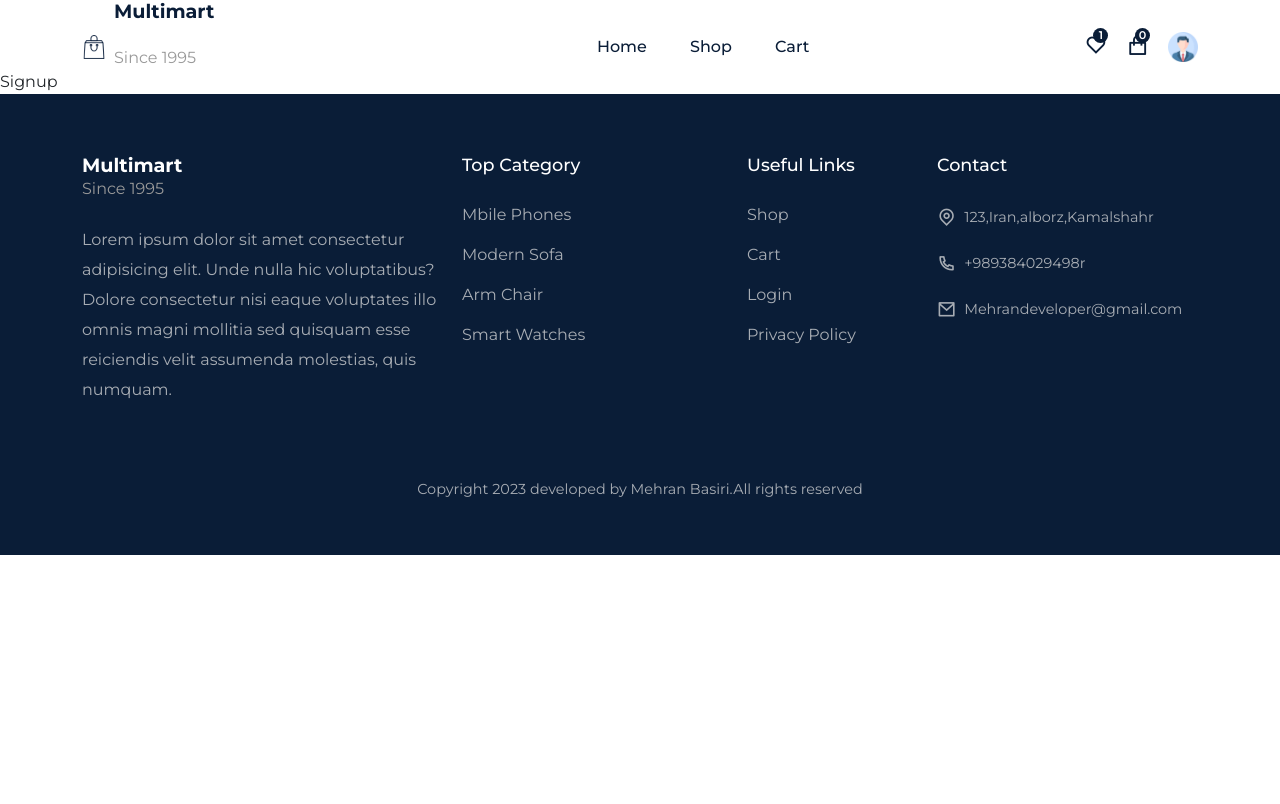
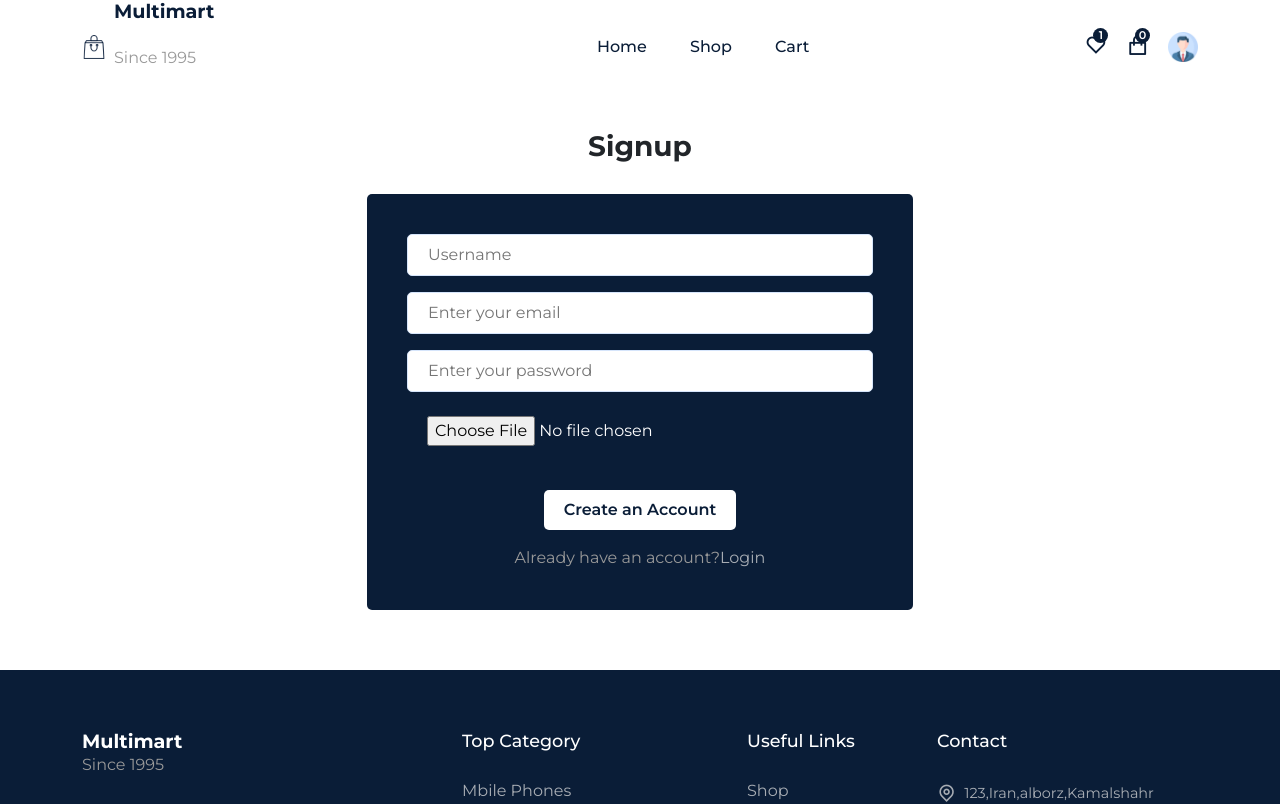
Before and after one commit to mehranbasiri/Multimart-Ecommerce, a React (Create React App) app: page /signup in a window 1280 px wide. Shown: the top 804 px of the page. Built offline with nearby package versions, Linux system fonts and the light colour scheme.

Commit message:
create login and signup part

```diff
--- a/package.json
+++ b/package.json
@@ -8,6 +8,7 @@
     "@testing-library/react": "^13.4.0",
     "@testing-library/user-event": "^13.5.0",
     "bootstrap": "^5.2.1",
+    "firebase": "^10.1.0",
     "framer-motion": "^7.10.3",
     "react": "^18.2.0",
     "react-dom": "^18.2.0",
--- a/src/components/pages/Login.jsx
+++ b/src/components/pages/Login.jsx
@@ -1,9 +1,53 @@
-import React from 'react'
+import React, { useState } from "react";
+import Helmett from "../Helmet/Helmett";
+import { Container, Row, Col, Form, FormGroup } from "reactstrap";
+import { Link } from "react-router-dom";
+import "../../styles/Login.css";
+import { signInWithEmailAndPassword } from "firebase/auth";
+import { auth } from "../../firebase.config";
+import { toast } from "react-toastify";
+const Login = () => {
+  const [email, setEmail] = useState("");
+  const [password, setPassword] = useState("");
+  return (
+    <Helmett title="Login">
+      <section>
+        <Container>
+          <Row>
+            <Col lg="6" className="m-auto text-center">
+              <h3 className="fw-bold mb-4">Login</h3>
+              <Form className="auth__form">
+                <FormGroup className="form__group">
+                  <input
+                    type="email"
+                    placeholder="Enter your email"
+                    value={email}
+                    onChange={(e) => setEmail(e.target.value)}
+                  />
+                </FormGroup>
+                <FormGroup className="form__group">
+                  <input
+                    type="password"
+                    placeholder="Enter your password"
+                    value={password}
+                    onChange={(e) => setPassword(e.target.value)}
+                  />
+                </FormGroup>
+                <button type="submit" className="buy__btn auth__btn mb-3">
+                  Login
+                </button>
 
-const Login = () => {
-  return (
-    <div>Login</div>
-  )
-}
+                <p>
+                  Don`t have an account?
+                  <Link to="/signup">Create an account</Link>
+                </p>
+              </Form>
+            </Col>
+          </Row>
+        </Container>
+      </section>
+    </Helmett>
+  );
+};
 
-export default Login
+export default Login;
--- a/src/components/pages/Signup.jsx
+++ b/src/components/pages/Signup.jsx
@@ -1,9 +1,126 @@
-import React from 'react'
+import React, { useState } from "react";
+import Helmett from "../Helmet/Helmett";
+import { Container, Row, Col, Form, FormGroup } from "reactstrap";
+import { Link } from "react-router-dom";
+import "../../styles/Login.css";
 
+import { createUserWithEmailAndPassword, updateProfile } from "firebase/auth";
+import { auth } from "../../firebase.config";
+import { ref, uploadBytesResumable, getDownloadURL } from "firebase/storage";
+import { storage } from "../../firebase.config";
+import { toast } from "react-toastify";
+import { setDoc, doc } from "firebase/firestore";
+import { db } from "../../firebase.config";
+import { useNavigate } from "react-router-dom";
 const Signup = () => {
+  const [email, setEmail] = useState("");
+  const [password, setPassword] = useState("");
+  const [username, setUsername] = useState("");
+  const [file, setFile] = useState(null);
+  const [loading, setLoading] = useState(false);
+  const navigate = useNavigate();
+  const signup = async (e) => {
+    e.preventDefault();
+    setLoading(true);
+    try {
+      const userCredential = await createUserWithEmailAndPassword(
+        auth,
+        email,
+        password
+      );
+      const user = userCredential.user;
+      const storageRef = ref(
+        storage,
+        `images/${Date.now() + Date.now() + username}`
+      );
+      const uploadTask = uploadBytesResumable(storageRef, file);
+      uploadTask.on(
+        (error) => {
+          toast.error(error.message);
+        },
+        () => {
+          getDownloadURL(uploadTask.snapshot.ref).then(async (downloadURL) => {
+            await updateProfile(user, {
+              displayName: username,
+              photoURL: downloadURL,
+            });
+            //store user data in firestore database
+            await setDoc(doc(db, "users", user.uid), {
+              uid: user.uid,
+              displayName: username,
+              email,
+              photoURL: downloadURL,
+            });
+          });
+        }
+      );
+      setLoading(false);
+      toast.success("Account created");
+      navigate("/login");
+    } catch (error) {
+      setLoading(false);
+      toast.error("something went wrong");
+    }
+  };
   return (
-    <div>Signup</div>
-  )
-}
+    <Helmett title="Signup">
+      <section>
+        <Container>
+          <Row>
+            {loading ? (
+              <Col lg="12" className="text-center">
+                <h5 className="fw-bold">Loading......</h5>
+              </Col>
+            ) : (
+              <Col lg="6" className="m-auto text-center">
+                <h3 className="fw-bold mb-4">Signup</h3>
+                <Form className="auth__form" onSubmit={signup}>
+                  <FormGroup className="form__group">
+                    <input
+                      type="text"
+                      placeholder="Username"
+                      value={username}
+                      onChange={(e) => setUsername(e.target.value)}
+                    />
+                  </FormGroup>
+                  <FormGroup className="form__group">
+                    <input
+                      type="email"
+                      placeholder="Enter your email"
+                      value={email}
+                      onChange={(e) => setEmail(e.target.value)}
+                    />
+                  </FormGroup>
+                  <FormGroup className="form__group">
+                    <input
+                      type="password"
+                      placeholder="Enter your password"
+                      value={password}
+                      onChange={(e) => setPassword(e.target.value)}
+                    />
+                  </FormGroup>
+                  <FormGroup className="form__group">
+                    <input
+                      type="file"
+                      onChange={(e) => setFile(e.target.files[0])}
+                    />
+                  </FormGroup>
+                  <button type="submit" className="buy__btn auth__btn mb-3">
+                    Create an Account
+                  </button>
 
-export default Signup
+                  <p>
+                    Already have an account?
+                    <Link to="/login">Login</Link>
+                  </p>
+                </Form>
+              </Col>
+            )}
+          </Row>
+        </Container>
+      </section>
+    </Helmett>
+  );
+};
+
+export default Signup;
--- /dev/null
+++ b/src/firebase.config.js
@@ -0,0 +1,19 @@
+import { initializeApp } from "firebase/app";
+import { getAuth } from "firebase/auth";
+import { getFirestore } from "firebase/firestore";
+import { getStorage } from "firebase/storage";
+const firebaseConfig = {
+  apiKey: "AIzaSyA5qNtaZ0bfw5BSK2FPJnDehiJ0GB-WbkA",
+  authDomain: "maltimart-f546a.firebaseapp.com",
+  projectId: "maltimart-f546a",
+  storageBucket: "maltimart-f546a.appspot.com",
+  messagingSenderId: "832056650129",
+  appId: "1:832056650129:web:fabed8942b7e8fae059230",
+};
+
+const app = initializeApp(firebaseConfig);
+export const auth = getAuth(app);
+export const db = getFirestore(app);
+export const storage = getStorage(app);
+
+export default app;
--- /dev/null
+++ b/src/styles/Login.css
@@ -0,0 +1,21 @@
+.auth__form {
+  background: var(--primary-color);
+  padding: 40px;
+  border-radius: 5px;
+}
+.auth__btn {
+  background: #fff !important;
+  color: var(--primary-color);
+  font-weight: 600;
+}
+.auth__form {
+  margin-top: 30px;
+}
+.auth__form p a {
+  color: rgba(225, 225, 225, 0.735);
+}
+.auth__form input[type="file"] {
+  color: #fff;
+  cursor: pointer;
+  border: none;
+}
```
Also changed, not shown: 1 other file (tests, documents, lock files or other folders).
